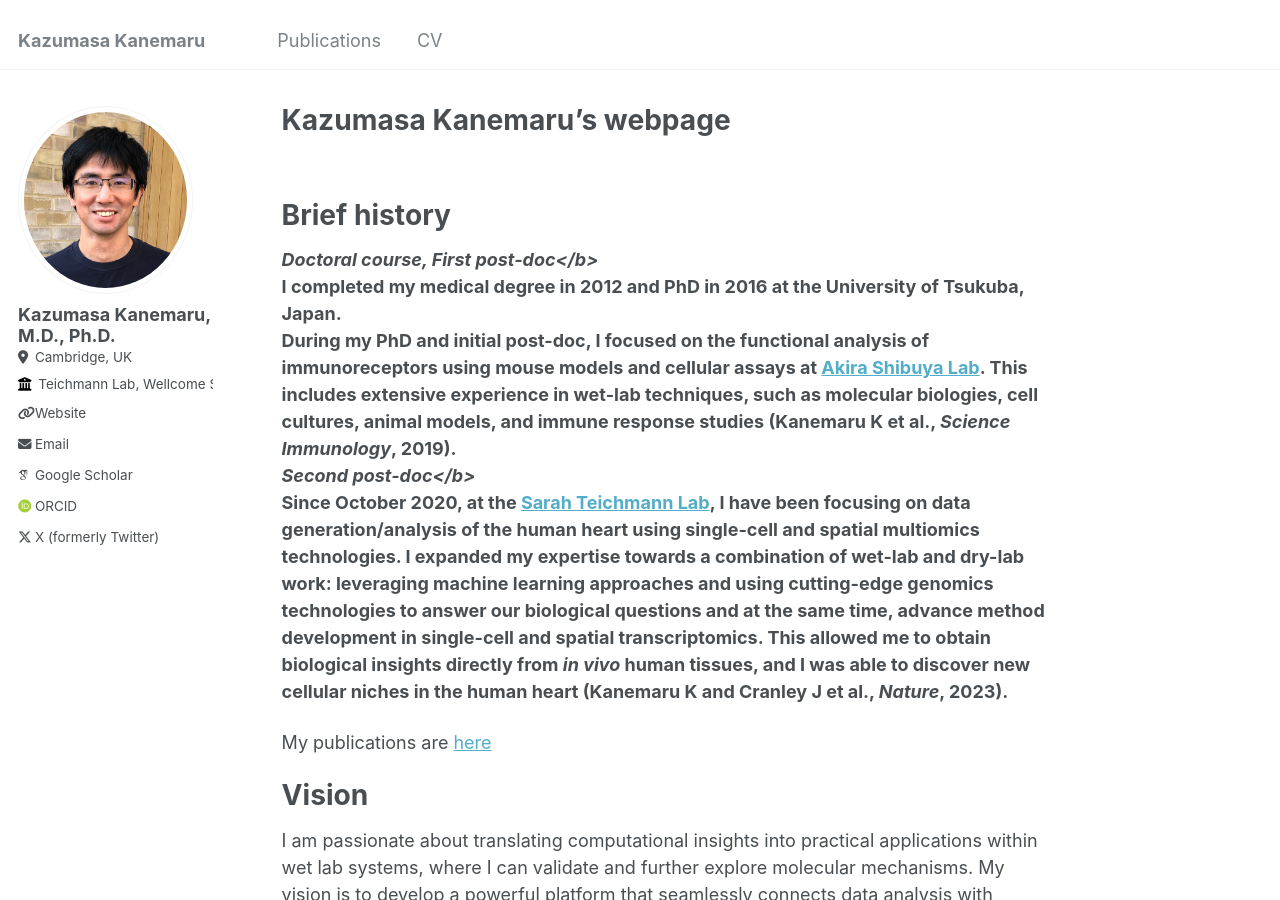
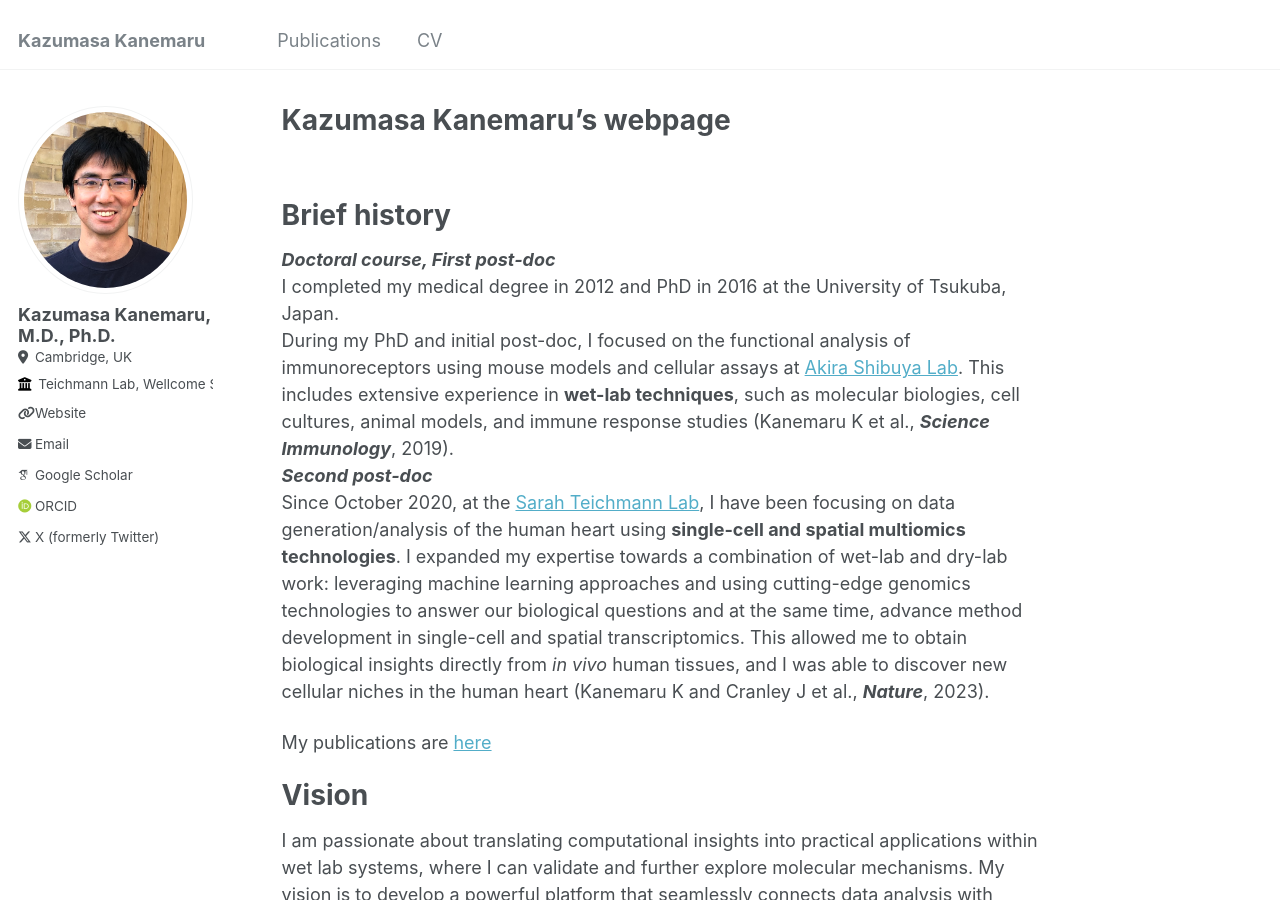
Before and after one commit to kazukane/kazukane.github.io, a Jekyll site: the page built from _pages/about.md, in a window 1280 px wide and 900 px high. Built offline with Jekyll 4.4.1, drawn with Linux system fonts in a browser that asks for light colours; some web fonts are replaced.

```diff
--- a/_pages/about.md
+++ b/_pages/about.md
@@ -8,10 +8,10 @@ redirect_from:
 ---
 <br>
 # Brief history
-<b><i>Doctoral course, First post-doc</b></i><br>
+<b><i>Doctoral course, First post-doc</i></b><br>
 I completed my medical degree in 2012 and PhD in 2016 at the University of Tsukuba, Japan.<br>
 During my PhD and initial post-doc, I focused on the functional analysis of immunoreceptors using mouse models and cellular assays at [Akira Shibuya Lab](http://immuno-tsukuba.com/english/index.html). This includes extensive experience in **wet-lab techniques**, such as molecular biologies, cell cultures, animal models, and immune response studies (Kanemaru K et al., <b><i>Science Immunology</i></b>, 2019).<br>
-<b><i>Second post-doc</b></i><br>
+<b><i>Second post-doc</i></b><br>
 Since October 2020, at the [Sarah Teichmann Lab](https://www.teichlab.org/), I have been focusing on data generation/analysis of the human heart using **single-cell and spatial multiomics technologies**. I expanded my expertise towards a combination of wet-lab and dry-lab work: leveraging machine learning approaches and using cutting-edge genomics technologies to answer our biological questions and at the same time, advance method development in single-cell and spatial transcriptomics. This allowed me to obtain biological insights directly from <i>in vivo</i> human tissues, and I was able to discover new cellular niches in the human heart (Kanemaru K and Cranley J et al., <b><i>Nature</i></b>, 2023).
 
 My publications are [here](https://kazukane.github.io/publications/)
```
